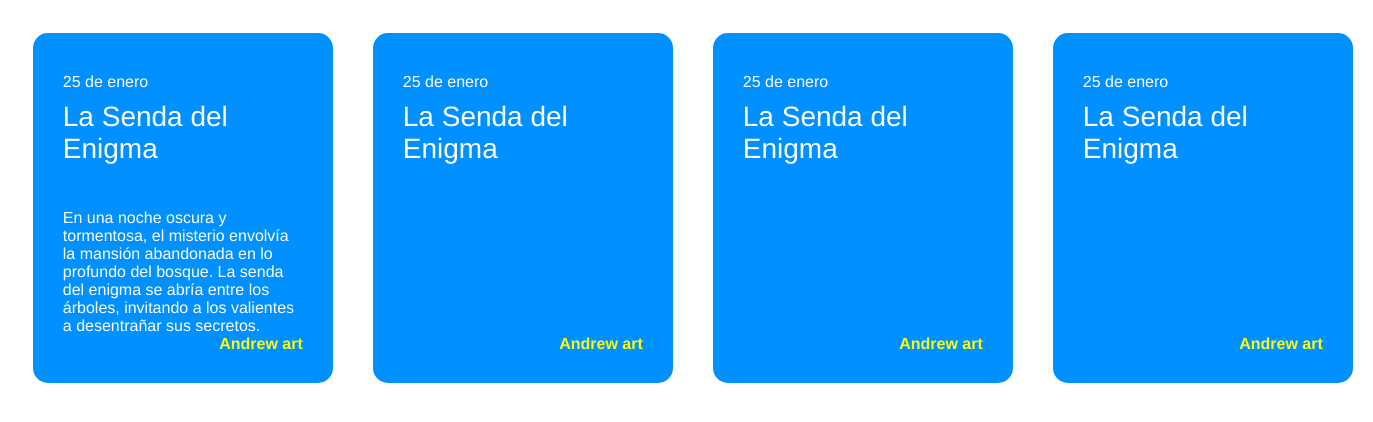
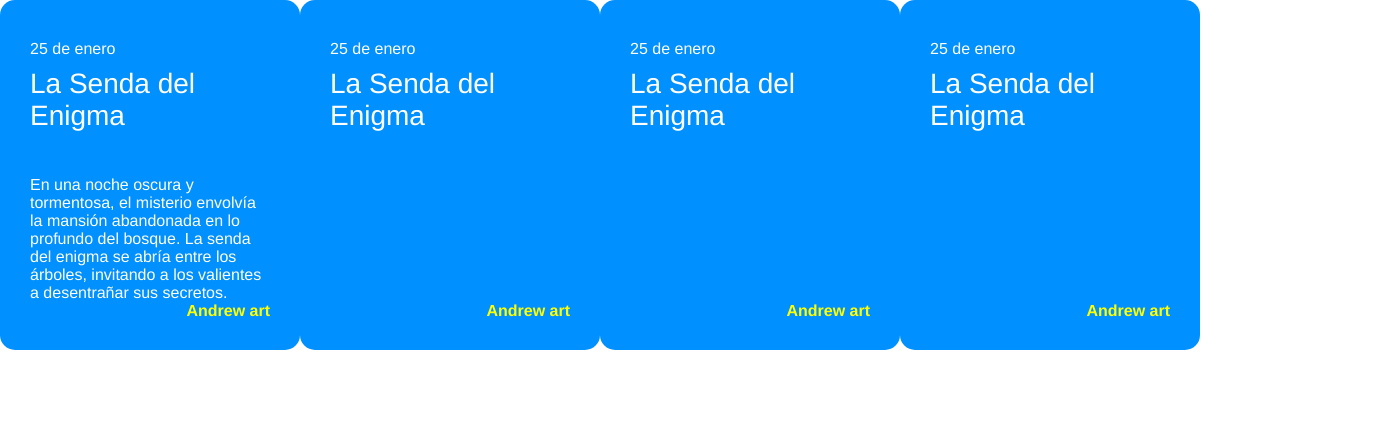
Before and after one commit to andrewval-art/andrew-aart-porgramer, a plain HTML site: page terjetas mobiles/index.html in a window 1280 px wide. Shown: the whole page, 1373 px wide, since content can reach past the window. Drawn offline with Linux system fonts and the light colour scheme.

Commit message:
act.final

```diff
--- a/terjetas mobiles/style.css
+++ b/terjetas mobiles/style.css
@@ -8,12 +8,12 @@ body{
     display: flex;
     padding: 0;
     margin-inline-end: 0%;
-    margin: 1%;
+    margin: 0%;
 
 }
 .cards{
     display: flex;
-    padding:  20px;
+    margin: 0%;
 
 }
 
```
